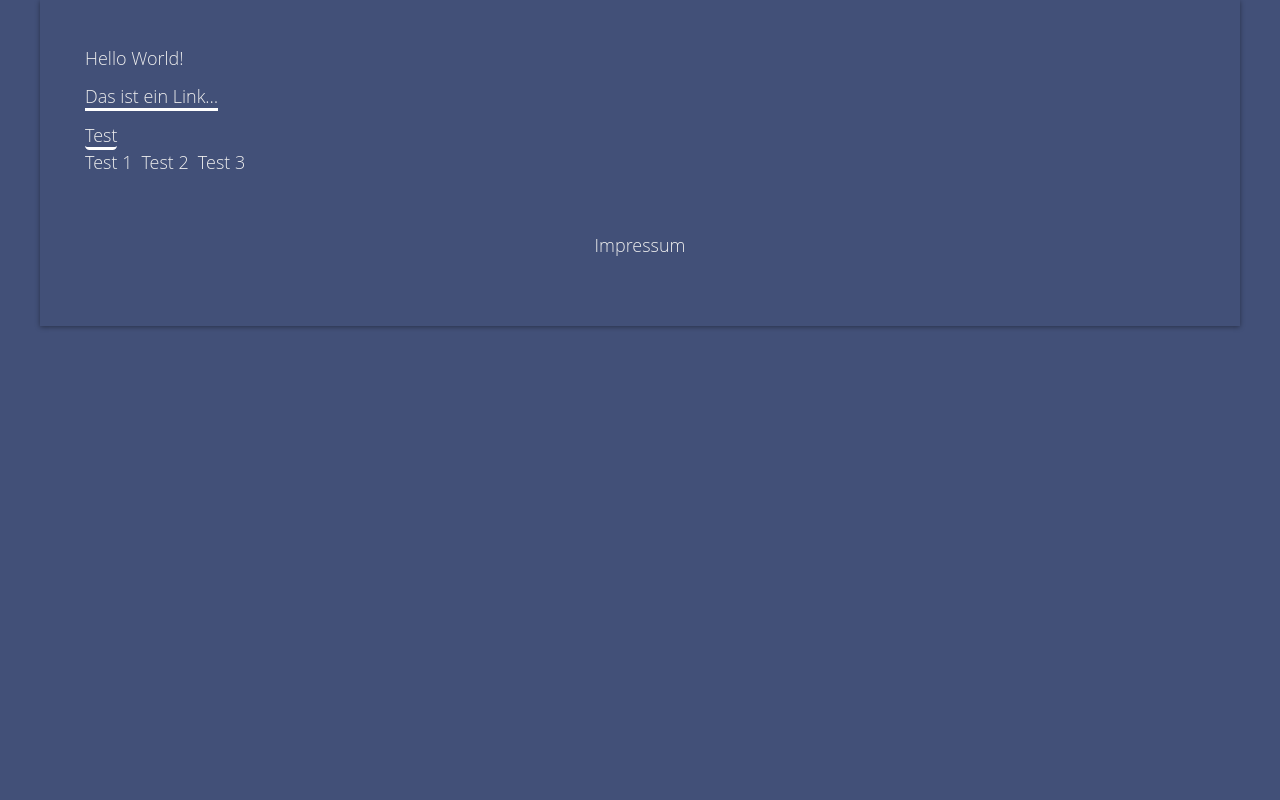
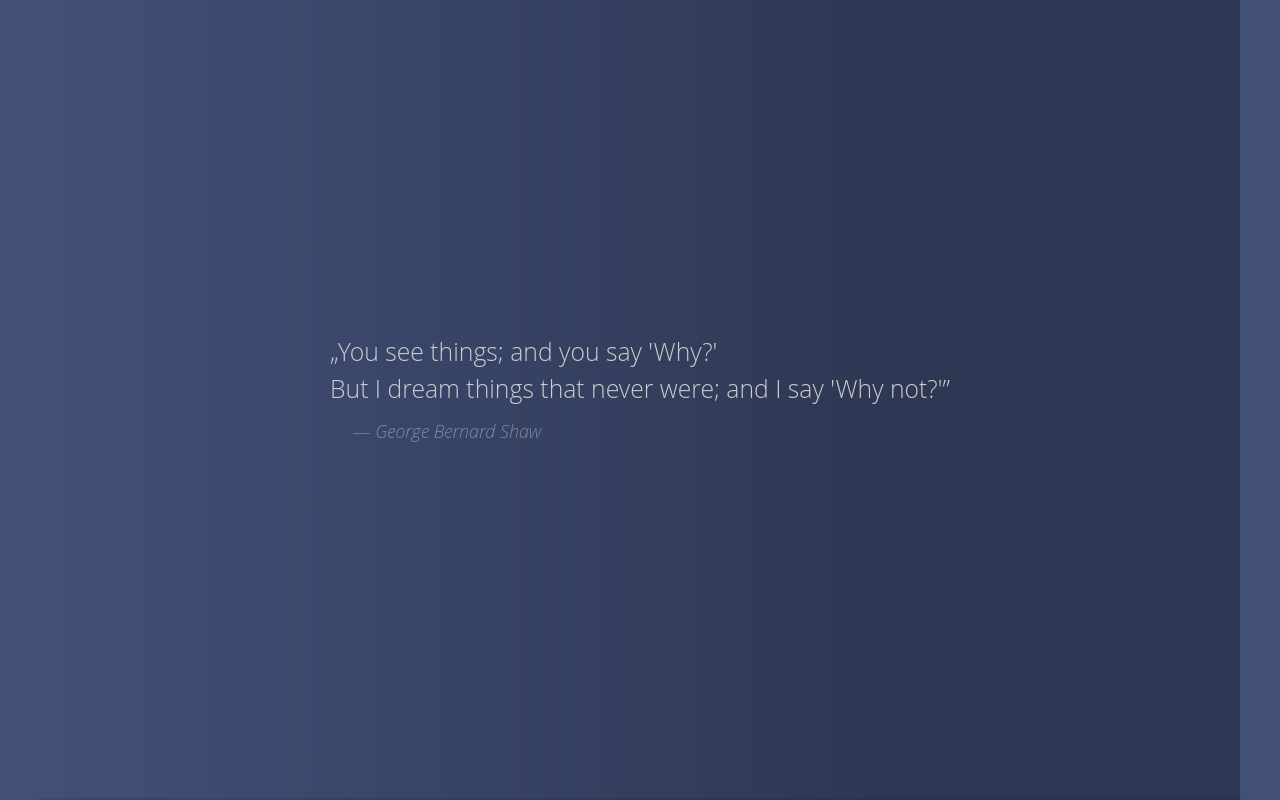
Before and after one commit to webwelten/webwelten, a React app: page / in a window 1280 px wide. Shown: the top 800 px of the page. Built offline with nearby package versions, Linux system fonts and the light colour scheme.

Commit message:
Add Intro pattern/container

```diff
--- a/src/App.js
+++ b/src/App.js
@@ -2,24 +2,28 @@ import React from 'react';
 import ReactDOM from 'react-dom';
 
 import './style/main.css';
+
+import Intro from './patterns/Intro';
 
 import Button from './components/Button';
 import Section from './components/Section';
 
 const App = () => (
   <div className="container">
+    <Intro />
+
     <Section shadow>
       <p>Hello World!</p>
-      <p><a href="/test.html">Das ist ein Link…</a></p>
+      <p>
+        <a href="/test.html">Das ist ein Link…</a>
+      </p>
       <Button href="/neu.html">Test</Button>
       <ul className="list-inline">
         <li>Test 1</li>
         <li>Test 2</li>
         <li>Test 3</li>
       </ul>
-      <footer className="footer">
-        Impressum
-      </footer>
+      <footer className="footer">Impressum</footer>
     </Section>
   </div>
 );
--- /dev/null
+++ b/src/patterns/Intro/Intro.js
@@ -0,0 +1,45 @@
+import React from 'react';
+import styled from 'styled-components';
+
+import Section from '../../components/Section';
+
+const Intro = Section.extend`
+  display: flex;
+  flex-direction: column;
+  justify-content: space-around;
+  align-items: center;
+
+  background-color: rgb(245, 250, 255);
+  background: linear-gradient(90deg, transparent, rgba(0, 0, 0, .3) 70% );
+  color: #CCC;
+
+  height: 100vh;
+`;
+
+const IntroBlockquote = styled.blockquote`
+  font-size: var(--fontSize-40);
+  color: #CCC;
+
+  & footer {
+    margin-left: calc(1rem * var(--base-margin));
+    opacity: .5;
+    font-size: var(--fontSize-50);
+  }
+`;
+
+export default () => (
+  <Intro>
+    <IntroBlockquote>
+      <p>
+        „You see things; and you say 'Why?'<br />
+        But I dream things that never were; and I say 'Why not?'”
+      </p>
+      <footer>
+        —&nbsp;
+        <cite>
+          George Bernard Shaw
+        </cite>
+      </footer>
+    </IntroBlockquote>
+  </Intro>
+);
--- /dev/null
+++ b/src/patterns/Intro/package.json
@@ -0,0 +1,3 @@
+{
+  "main": "Intro.js"
+}
```
